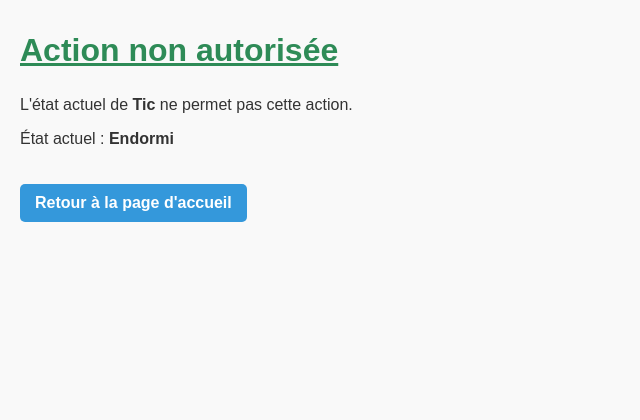
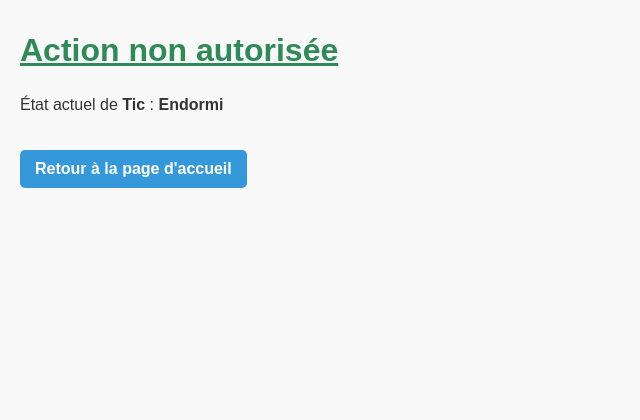
Before and after one commit to Marin35-creator/Monanimalerie, a Django app: page /action_not_allowed/1/ in a window 1280 px wide. Shown: the part 95-515 px from the top of the page, without its empty margins (0-640 px from the left). Run offline with Django 3.2, Linux system fonts and the light colour scheme; data comes from the database, SQL or seed files in the repository.

Commit message:
action_not_allowed.html

```diff
--- a/animalerie/templates/animalerie/action_not_allowed.html
+++ b/animalerie/templates/animalerie/action_not_allowed.html
@@ -5,11 +5,12 @@
 {% block content %}
 <div class="error-message">
     <h2>Action non autorisée</h2>
-    <p>L'état actuel de <strong>{{ animal.nom }}</strong> ne permet pas cette action.</p>
-    <p>État actuel : <strong>{{ animal.get_etat_display }}</strong></p>
+    <p>État actuel de <strong>{{ animal.nom }}</strong> : <strong>{{ animal.get_etat_display }}</strong></p>
 
-    {% if reason %}
-        <p>Raison : <strong>{{ reason }}</strong></p>
+    {% if messages %}
+        {% for message in messages %}
+            <p><strong>{{ message }}</strong></p>
+        {% endfor %}
     {% endif %}
 
     <a href="{% url 'home' %}" class="return-button">Retour à la page d'accueil</a>
```
